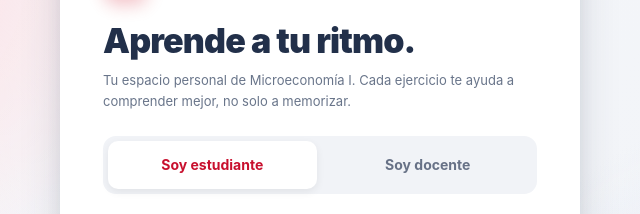
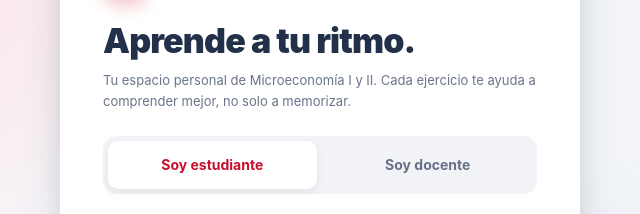
Before and after one commit to danielamoresearch-star/Adaptaurjc, a plain HTML site: page static/index.html in a window 1280 px wide. Shown: the part 182-396 px from the top of the page, 320-960 px from the left. Drawn offline with nearby package versions, Linux system fonts and the light colour scheme.

Commit message:
Update site title and branding to MICRO ADAPTA-ITS for two distinct courses

```diff
--- a/static/index.html
+++ b/static/index.html
@@ -1,12 +1,12 @@
 <!doctype html>
-<html lang="es"><head><meta charset="utf-8"><meta name="viewport" content="width=device-width, initial-scale=1, viewport-fit=cover"><meta name="theme-color" content="#CB0017"><meta name="color-scheme" content="light"><meta name="apple-mobile-web-app-capable" content="yes"><meta name="apple-mobile-web-app-status-bar-style" content="default"><meta name="apple-mobile-web-app-title" content="ADAPTA-ITS"><meta name="application-name" content="ADAPTA-ITS"><meta name="description" content="Tutor adaptativo universitario de Microeconomía I"><link rel="manifest" href="/manifest.webmanifest"><link rel="apple-touch-icon" sizes="180x180" href="/icons/icon-180.png"><link rel="icon" type="image/png" sizes="192x192" href="/icons/icon-192.png"><title>ADAPTA-ITS 8 · Microeconomía I</title><link rel="stylesheet" href="/static/style.css"><link rel="stylesheet" href="/static/responsive.css"><link rel="stylesheet" href="/static/visual_v8.css"></head>
+<html lang="es"><head><meta charset="utf-8"><meta name="viewport" content="width=device-width, initial-scale=1, viewport-fit=cover"><meta name="theme-color" content="#CB0017"><meta name="color-scheme" content="light"><meta name="apple-mobile-web-app-capable" content="yes"><meta name="apple-mobile-web-app-status-bar-style" content="default"><meta name="apple-mobile-web-app-title" content="ADAPTA-ITS"><meta name="application-name" content="ADAPTA-ITS"><meta name="description" content="Tutor adaptativo universitario de Microeconomía I y II"><link rel="manifest" href="/manifest.webmanifest"><link rel="apple-touch-icon" sizes="180x180" href="/icons/icon-180.png"><link rel="icon" type="image/png" sizes="192x192" href="/icons/icon-192.png"><title>MICRO ADAPTA-ITS · Microeconomía I y II</title><link rel="stylesheet" href="/static/style.css"><link rel="stylesheet" href="/static/responsive.css"><link rel="stylesheet" href="/static/visual_v8.css"></head>
 <body><a class="skip-link" href="#content">Saltar al contenido principal</a><div id="networkBanner" class="network-banner" role="status" hidden>Sin conexión. Conserva tus respuestas: el envío requiere conexión al servidor.</div>
-<div id="auth" class="auth-cover"><div class="auth-card elevate"><div class="language-switch" role="group" aria-label="Language / Idioma"><button type="button" data-lang="es" aria-pressed="true">🇪🇸 Español</button><button type="button" data-lang="en" aria-pressed="false">🇬🇧 English</button></div><div class="auth-title"><span class="brand-mark" aria-hidden="true">A</span><div><strong>ADAPTA <em>ITS</em></strong><small>Campus de aprendizaje adaptativo</small></div></div><h1>Aprende a tu ritmo.</h1><p class="muted">Tu espacio personal de Microeconomía I. Cada ejercicio te ayuda a comprender mejor, no solo a memorizar.</p><div class="tabs" role="tablist" aria-label="Tipo de acceso"><button class="is-on" data-authrole="student">Soy estudiante</button><button data-authrole="teacher">Soy docente</button></div>
+<div id="auth" class="auth-cover"><div class="auth-card elevate"><div class="language-switch" role="group" aria-label="Language / Idioma"><button type="button" data-lang="es" aria-pressed="true">🇪🇸 Español</button><button type="button" data-lang="en" aria-pressed="false">🇬🇧 English</button></div><div class="auth-title"><span class="brand-mark" aria-hidden="true">A</span><div><strong>ADAPTA <em>ITS</em></strong><small>Campus de aprendizaje adaptativo</small></div></div><h1>Aprende a tu ritmo.</h1><p class="muted">Tu espacio personal de Microeconomía I y II. Cada ejercicio te ayuda a comprender mejor, no solo a memorizar.</p><div class="tabs" role="tablist" aria-label="Tipo de acceso"><button class="is-on" data-authrole="student">Soy estudiante</button><button data-authrole="teacher">Soy docente</button></div>
 <div id="student-fields"><label for="accessCode">Código de estudiante</label><input id="accessCode" autocomplete="username" placeholder="Ej. U8F2E1A0B3"><label for="accessPassword">Contraseña personal</label><input type="password" id="accessPassword" autocomplete="current-password" placeholder="Mínimo 10 caracteres"><label for="accessInvite">Invitación (solo al activar tu cuenta)</label><input id="accessInvite" placeholder="Código facilitado por el profesor"></div>
 <div id="teacher-fields" hidden><label for="accessTeacher">Contraseña docente</label><input id="accessTeacher" type="password" autocomplete="current-password"></div>
 <button id="loginBtn" class="btn btn-primary full">Acceder a ADAPTA <span aria-hidden="true">→</span></button><p id="login-error" class="error-text" role="alert"></p><p class="tiny">Prototipo de investigación independiente. No es una aplicación oficial de la URJC.</p></div></div>
 <div id="app" hidden><button class="nav-scrim" id="navScrim" aria-label="Cerrar menú" hidden></button>
-<aside class="sidebar" id="sidebar" aria-label="Menú de estudiante"><div class="brand"><div class="brand-mark">A</div><div><strong>ADAPTA<span>ITS</span></strong><small>Microeconomía I</small></div></div><div class="course-label">MI ESPACIO</div>
+<aside class="sidebar" id="sidebar" aria-label="Menú de estudiante"><div class="brand"><div class="brand-mark">A</div><div><strong>ADAPTA<span>ITS</span></strong><small>Microeconomía I · II</small></div></div><div class="course-label">MI ESPACIO</div>
 <nav class="side-nav" aria-label="Navegación principal"><button data-page="dashboard" class="active"><span>▦</span> Progreso anterior</button><button data-page="diagnostic"><span>◉</span> Diagnóstico anterior</button><button data-page="practice"><span>✦</span> Práctica anterior</button><button data-page="mentor"><span>✧</span> Tutor personal</button><button data-page="research"><span>▤</span> Investigación</button></nav>
 <div class="sidebar-bottom"><div class="course-mini"><span class="mini-icon">✳</span><div><strong>Tu aprendizaje importa</strong><small>Avanza con constancia, sin prisas.</small></div></div><button class="logout" id="logout">↪ Cerrar sesión</button></div></aside>
 <div class="app-main"><header class="topbar"><button id="mobileMenu" class="icon-button" type="button" aria-label="Abrir menú" aria-controls="sidebar" aria-expanded="false">☰</button><div class="crumb">Campus / <b id="locationName">Mi progreso</b></div><div class="top-actions"><div class="language-switch compact" role="group" aria-label="Language / Idioma"><button type="button" data-lang="es">🇪🇸</button><button type="button" data-lang="en">🇬🇧</button></div><span class="connection-dot"></span><span class="connected-label">Conectado</span><div class="profile-badge" id="profileBadge">—</div></div></header><main class="content" id="content" tabindex="-1" aria-live="polite"></main><footer class="foot">ADAPTA-ITS · Proyecto independiente de innovación docente · Diseño inspirado en la paleta corporativa de la URJC</footer></div>
```
